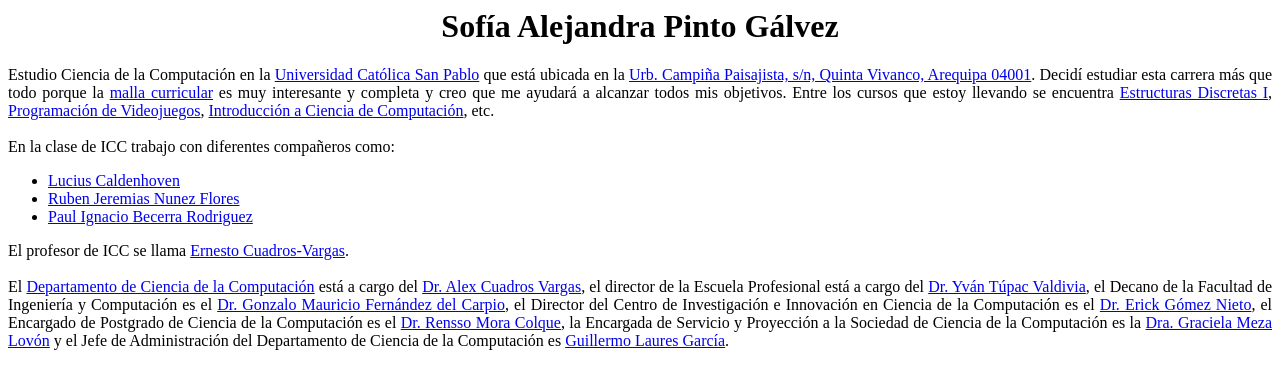
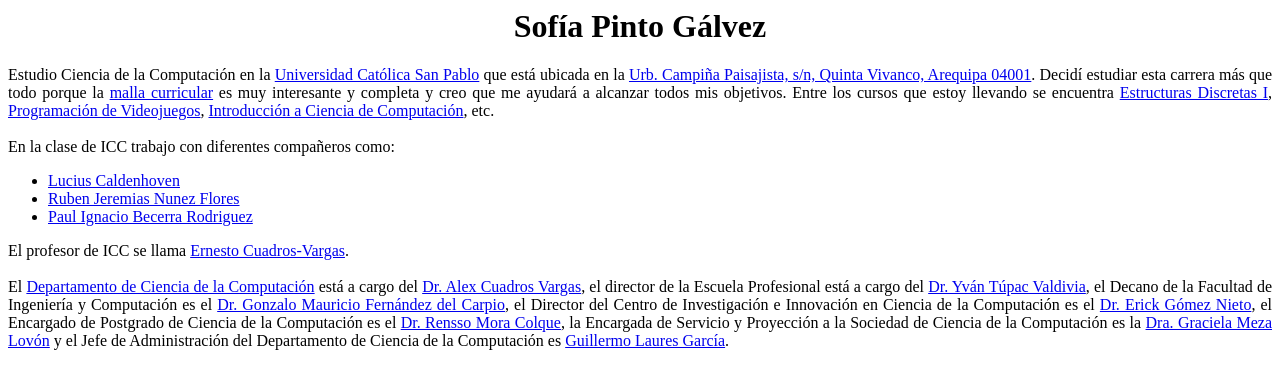
Before and after one commit to sofiapintogalvez/sofiapintogalvez.github.io, a plain HTML site: page index.html in a window 1280 px wide. Drawn offline with Linux system fonts and the light colour scheme.

Commit message:
Update index.html

```diff
--- a/index.html
+++ b/index.html
@@ -9,7 +9,7 @@
         #p{text-align: justify}
     </style>
 
-    <h1>Sofía Alejandra Pinto Gálvez</h1>
+    <h1>Sofía Pinto Gálvez</h1>
     <div id="p">
         Estudio Ciencia de la Computación en la <a href="https://ucsp.edu.pe/">Universidad Católica San Pablo</a> que está ubicada en la <a href="https://www.google.com/maps/place/Universidad+Cat%C3%B3lica+San+Pablo/@-16.3900752,-71.5354639,15z/data=!4m5!3m4!1s0x0:0x9affe1605543194!8m2!3d-16.3900752!4d-71.5354639?hl=es-419">Urb. Campiña Paisajista, s/n, Quinta Vivanco, Arequipa 04001</a>. Decidí estudiar esta carrera más que todo porque la <a href="https://ucsp.edu.pe/transparencia/malla-curricular-escuela-profesional-de-ciencia-de-la-computacion/">malla curricular</a> es muy interesante y completa y creo que me ayudará a alcanzar todos mis objetivos. Entre los cursos que estoy llevando se encuentra <a href="https://youtu.be/6WuEPUp47g4">Estructuras Discretas I</a>, <a href="https://youtu.be/bW0o4g4cg1g">Programación de Videojuegos</a>, <a href="https://virtual.ucsp.edu.pe/course/view.php?id=43945">Introducción a Ciencia de Computación</a>, etc.
         <BR><BR>
```
